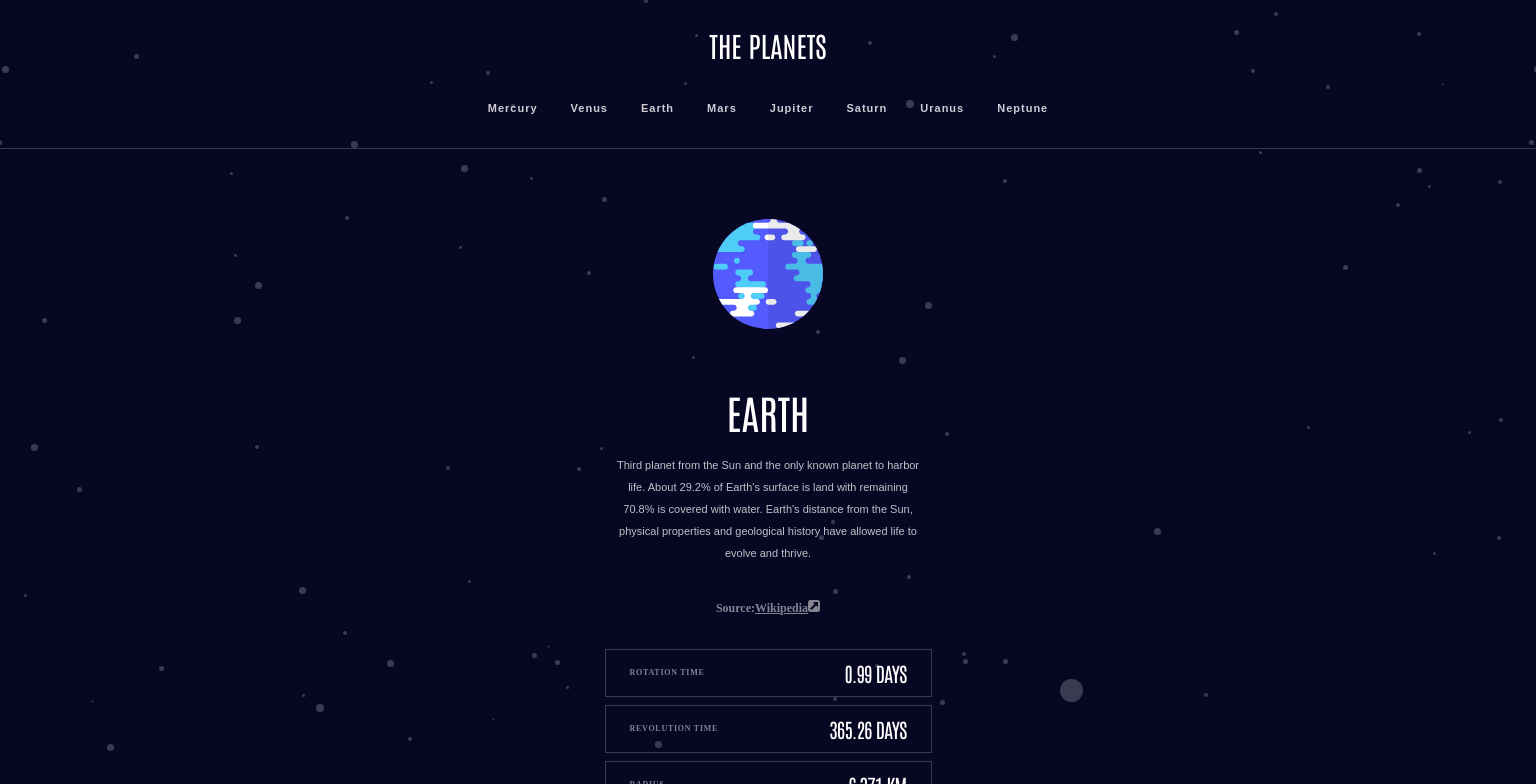
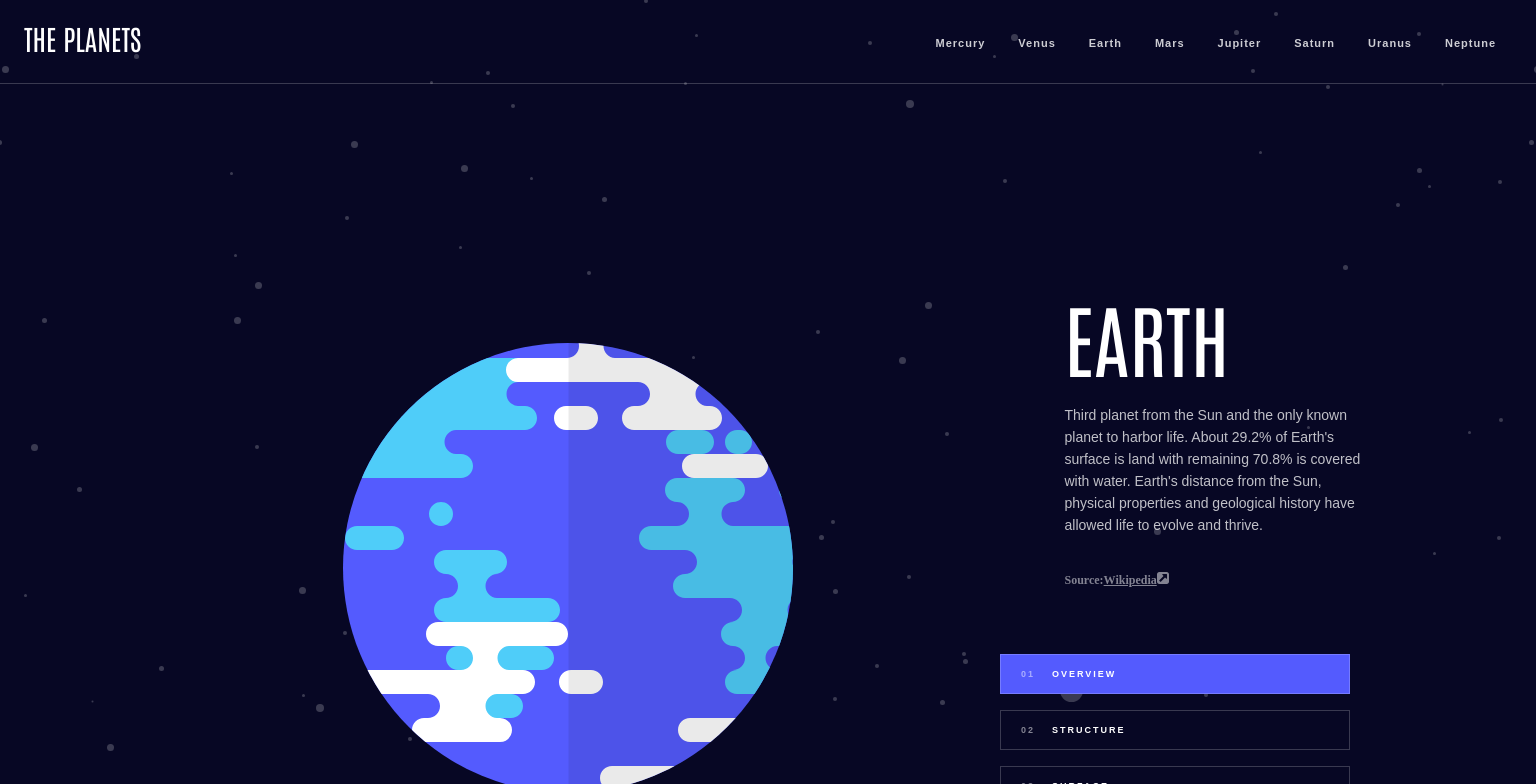
Before and after one commit to yealetssee/planets-fact-site, a React (Vite) app: page /earth in a window 1536 px wide. Shown: the top 784 px of the page. Built offline with nearby package versions, Linux system fonts and the light colour scheme.

Commit message:
style:added responsive styles for larger screens

```diff
--- a/src/views/PlanetDetail.css
+++ b/src/views/PlanetDetail.css
@@ -41,7 +41,7 @@
 }
 
 .planetImg img {
-  max-width: 11rem;
+  width: 11rem;
   /* max-height: 100%; */
 }
 .planetImg {
@@ -54,7 +54,7 @@
 }
 .planetImg .surfaceimg {
   position: absolute;
-  height: 80%;
+  height: 85%;
   top: 50%;
 }
 
@@ -136,13 +136,197 @@ section .source a {
 
   color: #ffffff;
 }
+.numb {
+  display: none;
+}
 
 @media (min-width: 768px) {
-  .features {
-    order: 3;
+  .planetImg img {
+    /* width: 60%; */
+    position: relative;
+    left: 20rem;
   }
 
+  .planetImg .surfaceimg {
+    width: 40%;
+  }
   .planetImg {
-    margin-top: 1rem;
+    margin-top: 5rem;
+  }
+
+  .features {
+    order: 1;
+    display: block;
+    min-width: 28.1rem;
+    border-bottom: 0rem;
+    /* background-color: red; */
+    /* margin-top: 35rem; */
+    position: relative;
+    top: 6rem;
+
+    /* top: 50rem;
+    right: 7rem; */
+  }
+
+  .numb {
+    display: inline-block;
+    margin-right: 1.7rem;
+    color: hsl(0, 0%, 100%, 0.5);
+  }
+  .overview,
+  .structure,
+  .surface {
+    border: 0.1rem solid hsl(0, 0%, 100%, 0.2);
+    padding: 0.8rem;
+    padding-left: 2rem;
+    color: #ffffff;
+    cursor: pointer;
+    height: 4rem;
+  }
+  .overview::after,
+  .structure::after,
+  .surface::after {
+    background-color: red;
+  }
+
+  .features div + div {
+    margin-top: 1.6rem;
+  }
+  .statistic {
+    order: 2;
+  }
+
+  section {
+    /* margin-left: -40rem; */
+    text-align: left;
+  }
+
+  section .source {
+    text-align: left;
+  }
+
+  .planetobj {
+    /* position: relative; */
+    flex-direction: row;
+
+    flex-wrap: wrap;
+    justify-content: center;
+    gap: 6rem;
+  }
+
+  .statistic {
+    /* margin-top: 2.7rem; */
+    display: flex;
+    gap: 1.1rem;
+  }
+  .statistic > div {
+    width: 16.4rem;
+    height: 8.8rem;
+    flex-direction: column;
+    align-items: start;
+    justify-content: center;
+    gap: 0.6rem;
+  }
+
+  /* .statistic div > div {
+    display: flex;
+    flex-direction: column;
+    align-items: center;
+    justify-content: center;
+  } */
+}
+
+@media (min-width: 1398px) {
+  .container {
+    /* background-color: red; */
+    width: 100vw;
+    height: 100vh;
+    display: flex;
+    flex-direction: row;
+    justify-content: center;
+
+    align-items: center;
+    /* flex-direction: column; */
+  }
+  .planetobj {
+    /* flex-direction: column; */
+    /* flex-direction: row; */
+    display: block;
+  }
+
+  .statistic {
+    order: 3;
+    justify-content: center;
+    align-items: center;
+    padding: 0;
+  }
+  .statistic > div {
+    width: 25.5rem;
+    height: 12.8rem;
+    align-items: start;
+    justify-content: start;
+    gap: 1rem;
+    padding-top: 2rem;
+  }
+  .statistic div {
+    font-size: 1.1rem;
+  }
+
+  .statistic div > div {
+    font-size: 4rem;
+  }
+  /* section {
+    position: relative;
+    top: -50rem;
+    left: 45rem;
+    margin-bottom: 0rem;
+  } */
+  section {
+    margin-top: 0;
+    margin-bottom: 0;
+    position: relative;
+    top: -13rem;
+    left: 45rem;
+    margin-bottom: 0rem;
+  }
+  section h1 {
+    font-size: 8rem;
+    line-height: 10.3rem;
+    /* position: relative;
+    top: -50rem;
+    left: 45rem;
+    margin-bottom: 0rem; */
+  }
+  section p {
+    font-size: 1.4rem;
+  }
+  .planetImg {
+    display: flex;
+    align-items: center;
+    justify-content: center;
+    height: 2rem;
+  }
+  .planetImg img {
+    width: 100%;
+    position: relative;
+    left: -20rem;
+    top: 16.3rem;
+  }
+  .planetImg .surfaceimg {
+    position: relative;
+    height: 20rem;
+    left: -20rem;
+    top: 1.3rem;
+  }
+
+  .features {
+    /* top: -20rem; */
+    /* position: relative; */
+    /* order: 2; */
+    width: 35rem;
+    left: 100rem;
+    top: 57rem;
+    margin-top: 0rem;
+    /* height: auto; */
   }
 }
--- a/src/views/PlanetDetail.jsx
+++ b/src/views/PlanetDetail.jsx
@@ -26,11 +26,16 @@ const PlanetDetail = ({ planets }) => {
               style={{
                 borderBottom:
                   currentFeature === "overview" &&
+                  !notMobile &&
                   `0.4rem solid ${planetObj.color}`,
+                backgroundColor:
+                  currentFeature === "overview" &&
+                  notMobile &&
+                  `${planetObj.color}`,
               }}
             >
+              <span className="numb">01</span>
               overview
-              <div className="active"></div>
             </div>
             <div
               className="structure"
@@ -38,9 +43,15 @@ const PlanetDetail = ({ planets }) => {
               style={{
                 borderBottom:
                   currentFeature === "structure" &&
+                  !notMobile &&
                   `0.4rem solid ${planetObj.color}`,
+                backgroundColor:
+                  currentFeature === "structure" &&
+                  notMobile &&
+                  `${planetObj.color}`,
               }}
             >
+              <span className="numb">02</span>
               structure
             </div>
             <div
@@ -49,13 +60,20 @@ const PlanetDetail = ({ planets }) => {
               style={{
                 borderBottom:
                   currentFeature === "surface" &&
+                  !notMobile &&
                   `0.4rem solid ${planetObj.color}`,
+                backgroundColor:
+                  currentFeature === "surface" &&
+                  notMobile &&
+                  `${planetObj.color}`,
               }}
             >
+              <span className="numb">03</span>
               surface
             </div>
           </div>
           {currentFeature === "overview" && (
+            <div className="container">
               <div className="switchable-parent">
                 <div className="planetImg">
                   <img src={planetObj.images.planet} alt={planetObjName} />
@@ -72,8 +90,10 @@ const PlanetDetail = ({ planets }) => {
                   </div>
                 </section>
               </div>
+            </div>
           )}
           {currentFeature === "structure" && (
+            <div className="container">
               <div className="switchable-parent">
                 <div className="planetImg">
                   <img src={planetObj.images.internal} alt={planetObjName} />
@@ -89,8 +109,10 @@ const PlanetDetail = ({ planets }) => {
                   </div>
                 </section>
               </div>
+            </div>
           )}
           {currentFeature === "surface" && (
+            <div className="container">
               <div className="switchable-parent">
                 <div className="planetImg">
                   <img src={planetObj.images.planet} alt={planetObjName} />
@@ -110,6 +132,7 @@ const PlanetDetail = ({ planets }) => {
                     </a>
                   </div>
                 </section>
+              </div>
             </div>
           )}
           <div className="statistic">
@@ -131,7 +154,9 @@ const PlanetDetail = ({ planets }) => {
             </div>
           </div>
         </div>
-      ) : null}
+      ) : (
+        planetName === "mercury"
+      )}
     </div>
   );
 };
--- a/src/views/Planets-menu.css
+++ b/src/views/Planets-menu.css
@@ -30,6 +30,11 @@ ul li a {
   font-style: normal;
 
   color: #ffffff;
+}
+
+ul li a:hover {
+  color: #ffffff;
+  cursor: pointer;
 }
 .littlePlanet {
   width: 2rem;
@@ -76,3 +81,11 @@ ul li a {
     letter-spacing: 0.1rem;
   }
 }
+
+@media (min-width: 1398px) {
+  ul {
+    /* display: absolute; */
+    justify-content: end;
+    padding-right: 4rem;
+  }
+}
--- a/src/views/Planets.css
+++ b/src/views/Planets.css
@@ -1,5 +1,6 @@
 body {
   width: 37.5rem;
+  overflow-x: hidden;
 }
 
 nav .header {
@@ -32,3 +33,16 @@ nav .header {
     border-bottom: none;
   }
 }
+
+@media (min-width: 1398px) {
+  nav .header {
+    justify-content: start;
+    /* align-items: center; */
+    border-bottom: none;
+    /* display: none; */
+    position: absolute;
+    align-items: center;
+    top: 0.5rem;
+    z-index: -1;
+  }
+}
```
Lines whose indentation alone changed are shown as unchanged.
